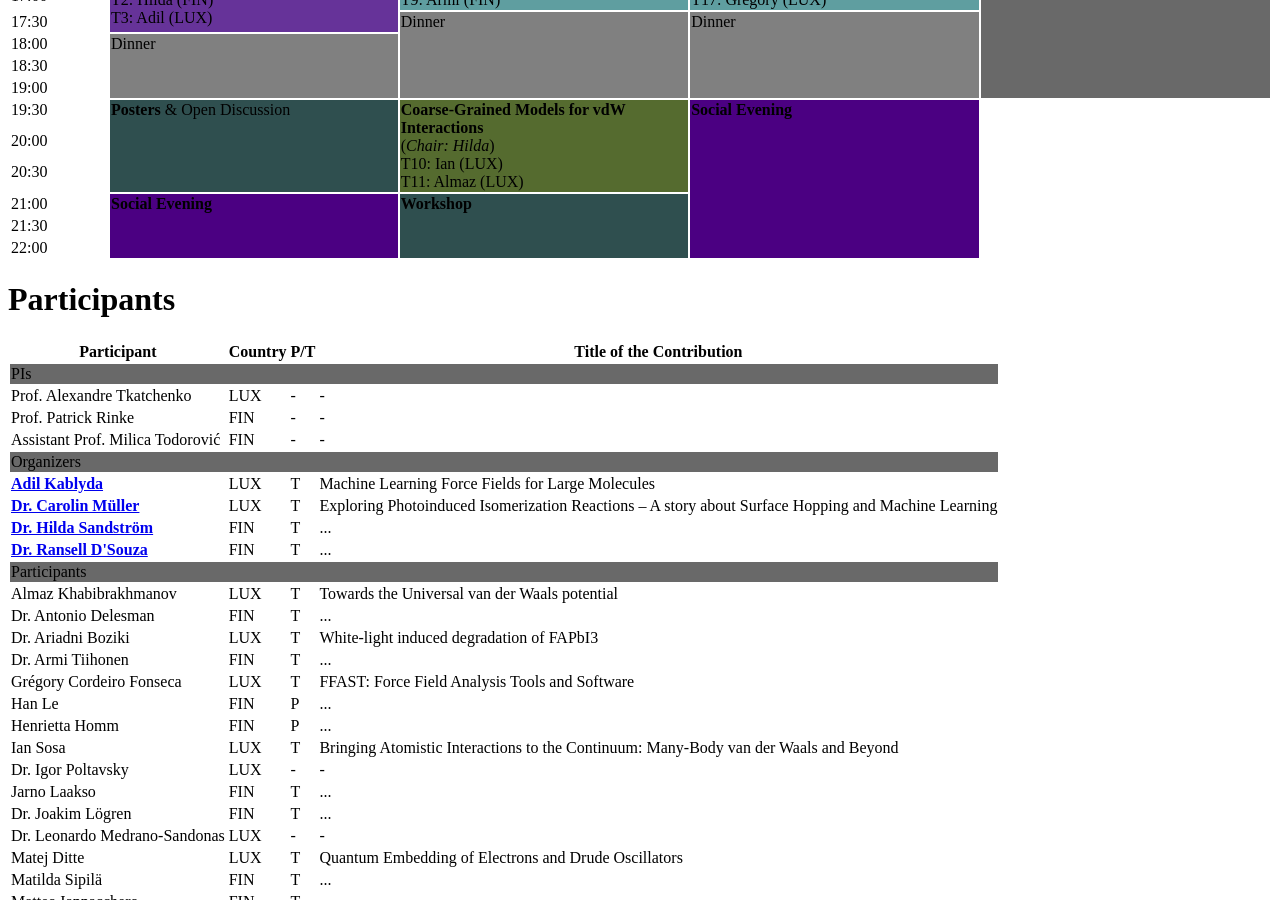
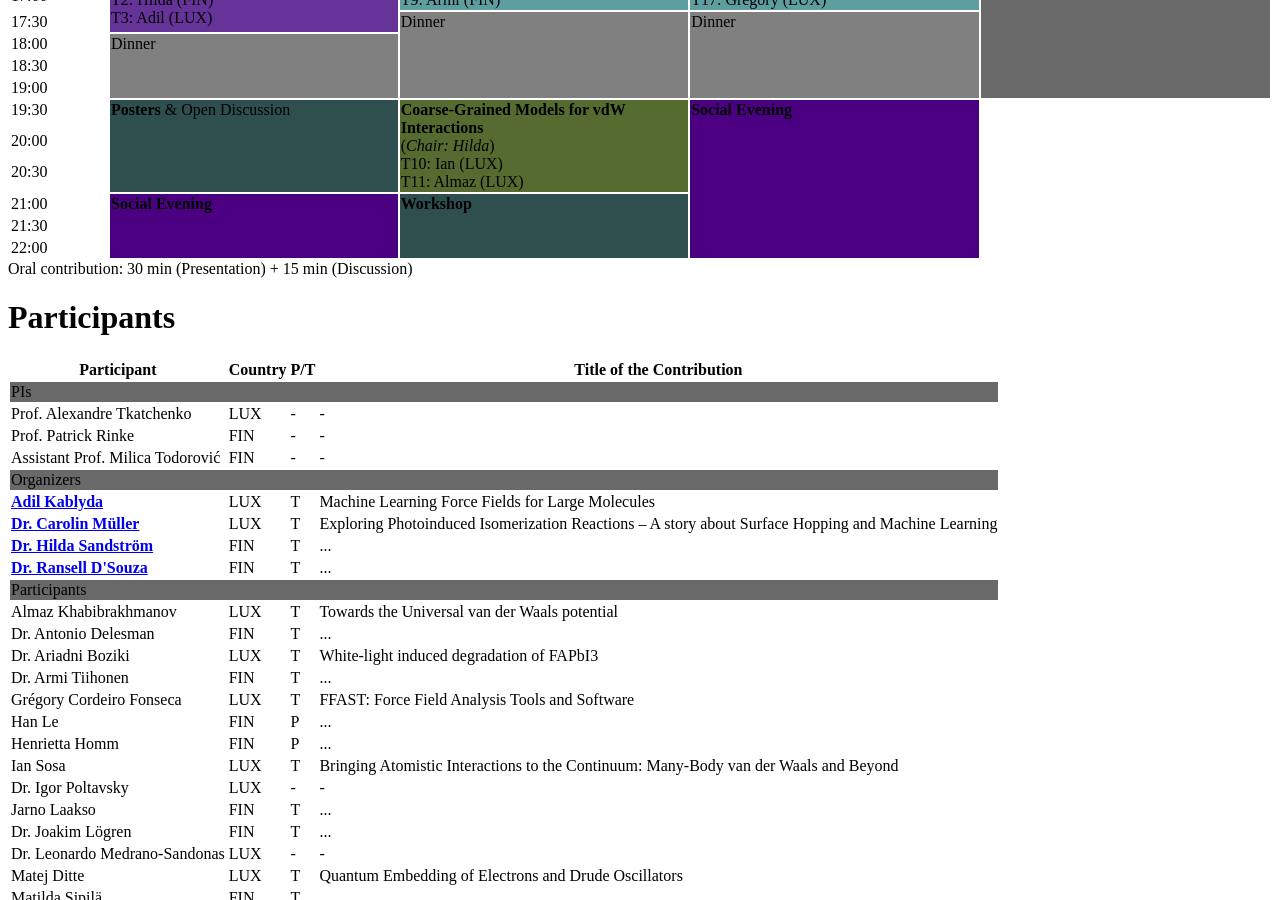
Before and after one commit to ESTML/ESTML.github.io, a Jekyll site: the page built from schedule.html, in a window 1280 px wide and 900 px high, scrolled down 692 px. Built offline with Jekyll 4.4.1, drawn with Linux system fonts in a browser that asks for light colours; nearby versions of some CDN libraries.

Commit message:
Update schedule.html

```diff
--- a/schedule.html
+++ b/schedule.html
@@ -138,7 +138,7 @@ title: Schedule and Participants
   <td> 22:00 </td>
 </tr>
 <table>
-
+Oral contribution: 30 min (Presentation) + 15 min (Discussion)
 
 <h1 class="pageTitle"> Participants </h1>
 
```
